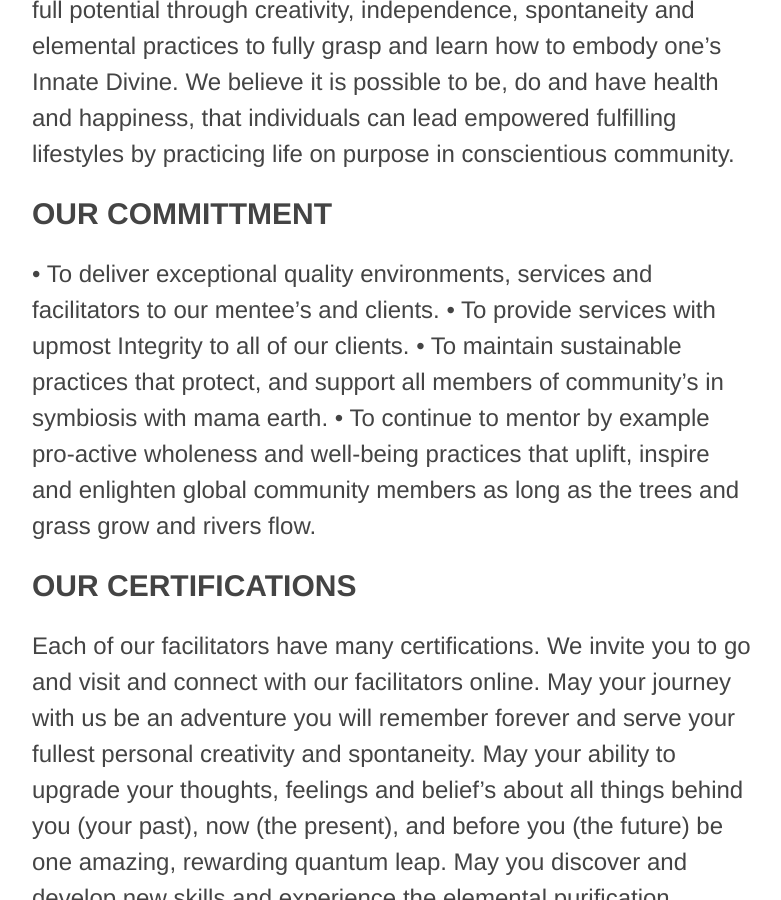
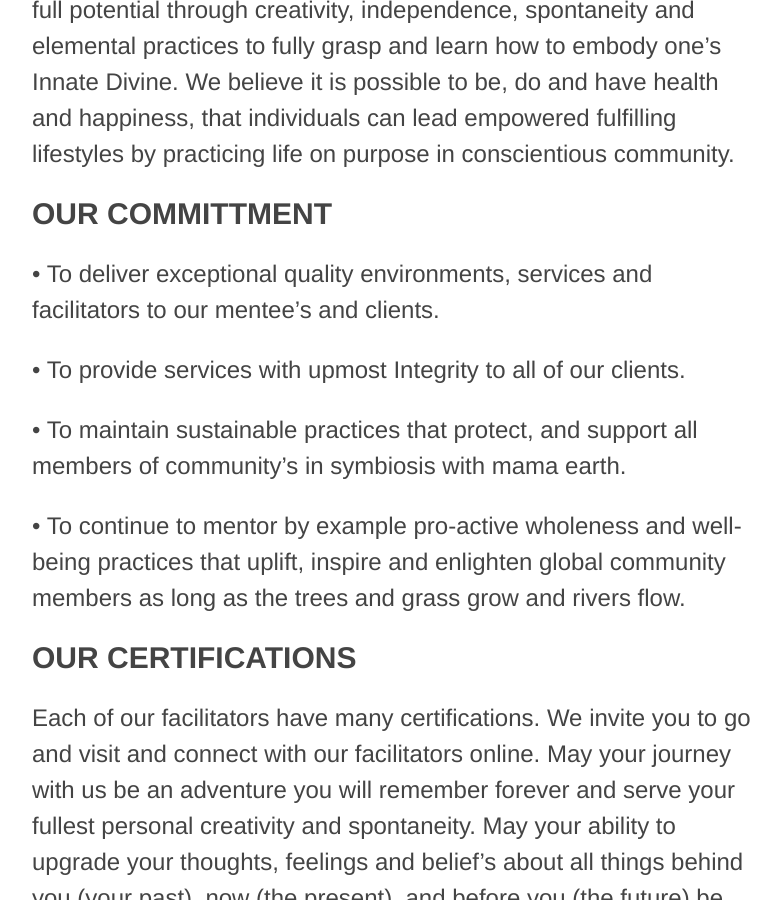
Before and after one commit to kevaleb/essencebeingcenter, a Jekyll site: the page built from _main-pages/about-us.md, in a window 1280 px wide and 900 px high, scrolled down 2108 px. Shown: the whole window, without its empty margins (248-1029 px from the left). Built offline with Jekyll 4.4.1, drawn with Linux system fonts in a browser that asks for light colours; nearby versions of some CDN libraries; some of the changed text lies outside the part shown.

Commit message:
Updated '_main-pages/about-us.md' via CloudCannon

```diff
--- a/_main-pages/about-us.md
+++ b/_main-pages/about-us.md
@@ -22,10 +22,16 @@ We imagine our purpose to be facilitators by our own example. Our willingness to
 
 ## OUR COMMITTMENT
 
-• To deliver exceptional quality environments, services and facilitators to our mentee's and clients. • To provide services with upmost Integrity to all of our clients. • To maintain sustainable practices that protect, and support all members of community’s in symbiosis with mama earth. • To continue to mentor by example pro-active wholeness and well-being practices that uplift, inspire and enlighten global community members as long as the trees and grass grow and rivers flow.
+• To deliver exceptional quality environments, services and facilitators to our mentee's and clients.
+
+• To provide services with upmost Integrity to all of our clients.
+
+• To maintain sustainable practices that protect, and support all members of community’s in symbiosis with mama earth.
+
+• To continue to mentor by example pro-active wholeness and well-being practices that uplift, inspire and enlighten global community members as long as the trees and grass grow and rivers flow.
 
 ## OUR CERTIFICATIONS
 
 Each of our facilitators have many certifications. We invite you to go and visit and connect with our facilitators online. May your journey with us be an adventure you will remember forever and serve your fullest personal creativity and spontaneity. May your ability to upgrade your thoughts, feelings and belief’s about all things behind you (your past), now (the present), and before you (the future) be one amazing, rewarding quantum leap. May you discover and develop new skills and experience the elemental purification practices we are able to offer through our qualified instructors, coaches, mentors, medicine people, cultural healing traditions and modalities that return us to the connectedness we so lovingly long to experience again with all of our hearts, minds, body’s and spirit’s.
 
-Blessed Be the SEVA Staff Anticipating witnessing your Awakening the self actualization back to you real self!
+&nbsp;
```
